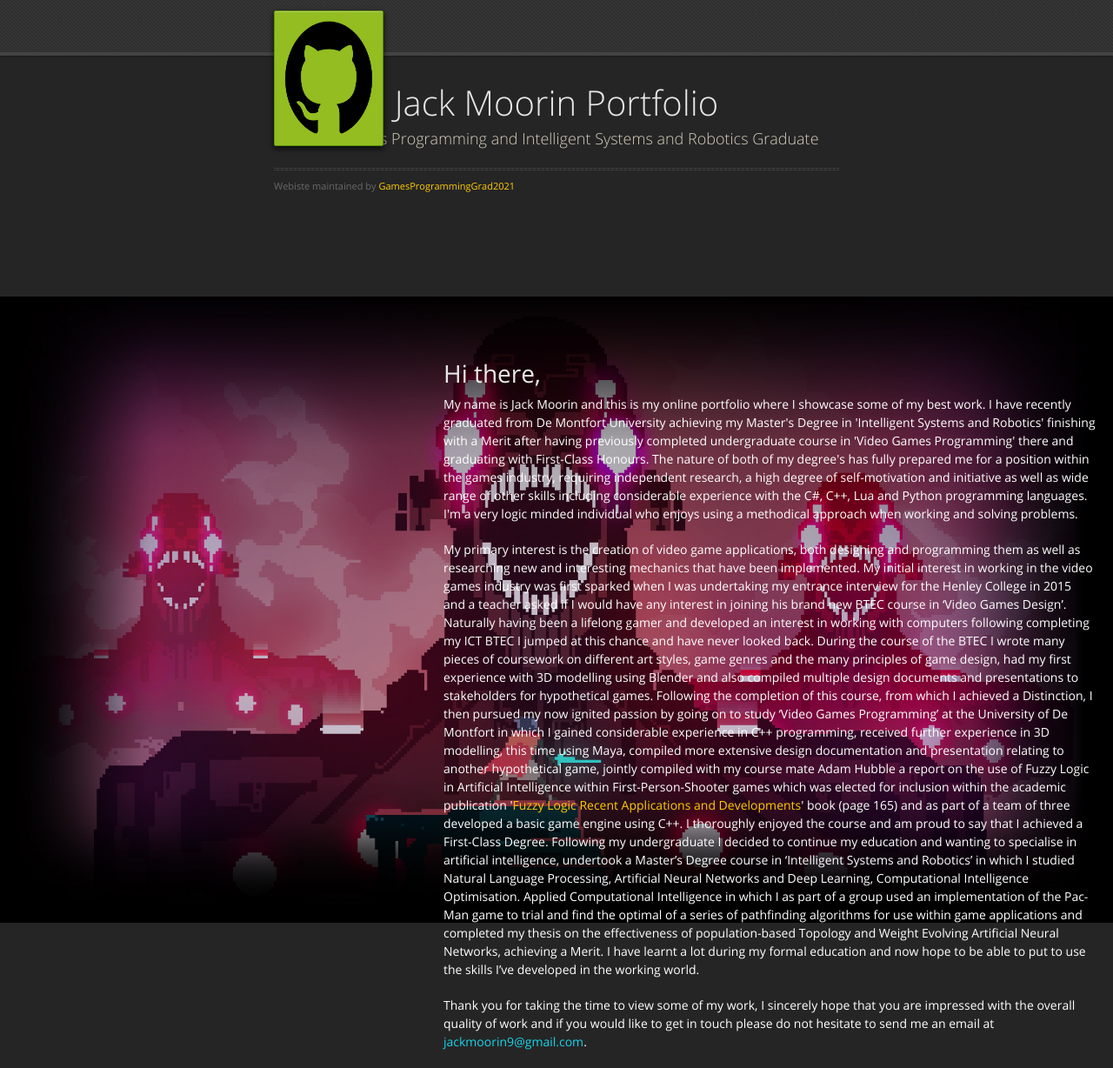
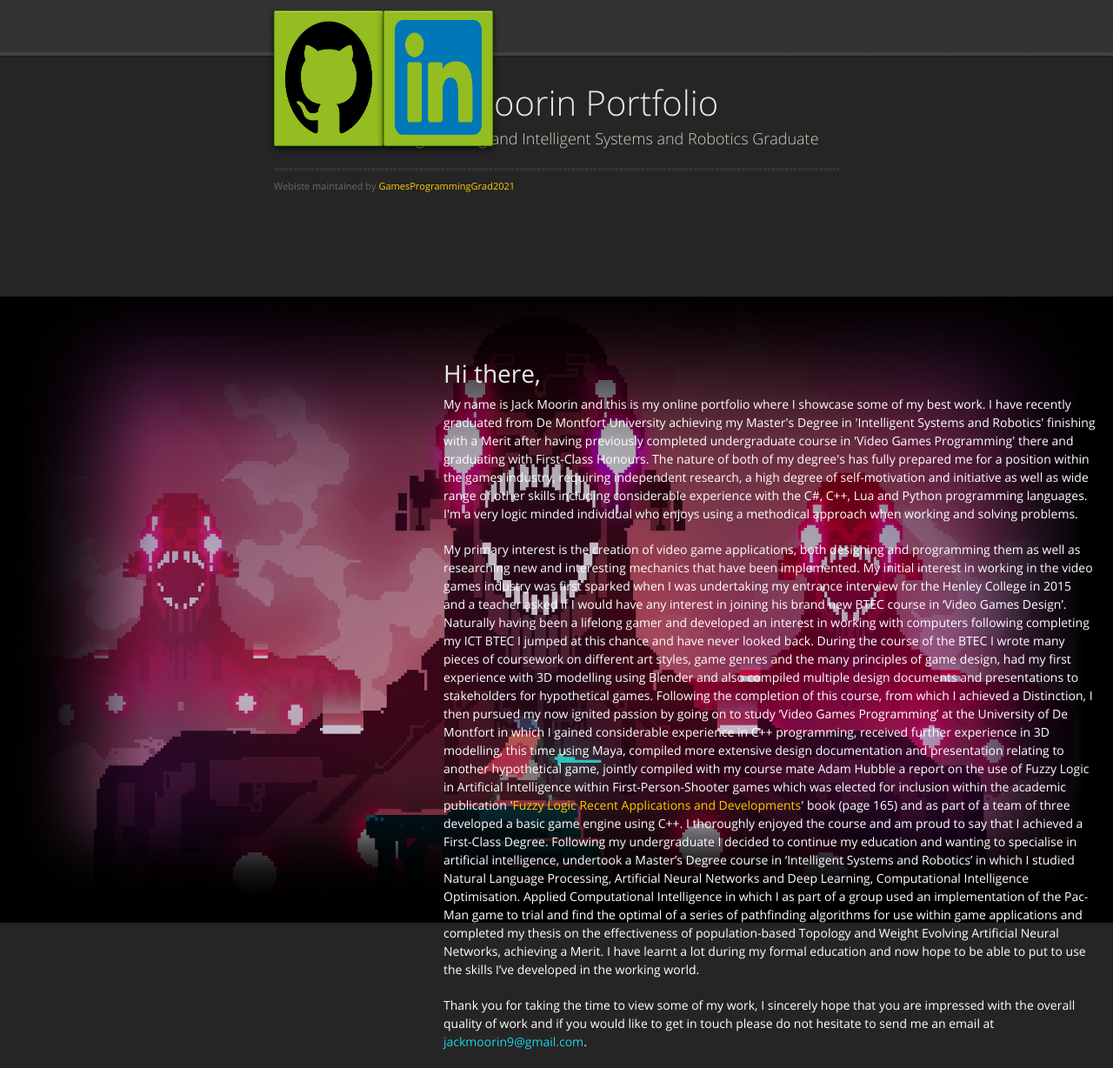
Before and after one commit to GamesProgrammingGrad2021/GamesProgrammingGrad2021.github.io, a Jekyll site: the page built from index.md, in a window 1280 px wide and 1228 px high. Shown: the whole window at 87% size. Built offline with Jekyll 4.4.1, drawn with Linux system fonts in a browser that asks for light colours; nearby versions of some CDN libraries; our own code applies the rules of GitHub Pages for plain Markdown files.

Commit message:
Update default.html

```diff
--- a/_layouts/default.html
+++ b/_layouts/default.html
@@ -29,6 +29,7 @@
       <div id="header">
         <nav>
           <li class="fork"><a href="{{ site.github.repository_url }}"><img src="Github_Icon.png" alt="Github" width="100" height="132"></a></li>
+		  <li class="fork"><a href="https://www.linkedin.com/in/jack-moorin-a58b84150/"><img src="LinkedIn_Icon.png" alt="Github" width="100" height="132"></a></li>
         </nav>
       </div>
 
```
